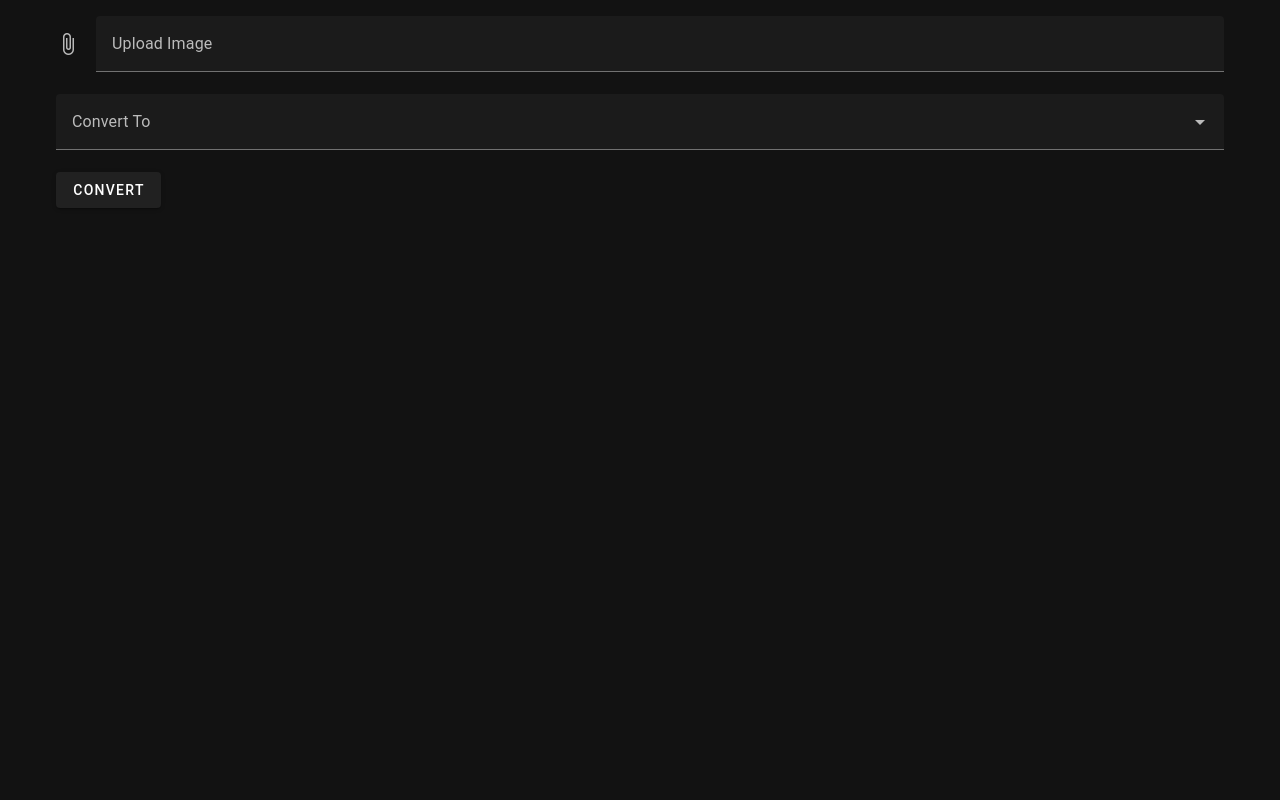
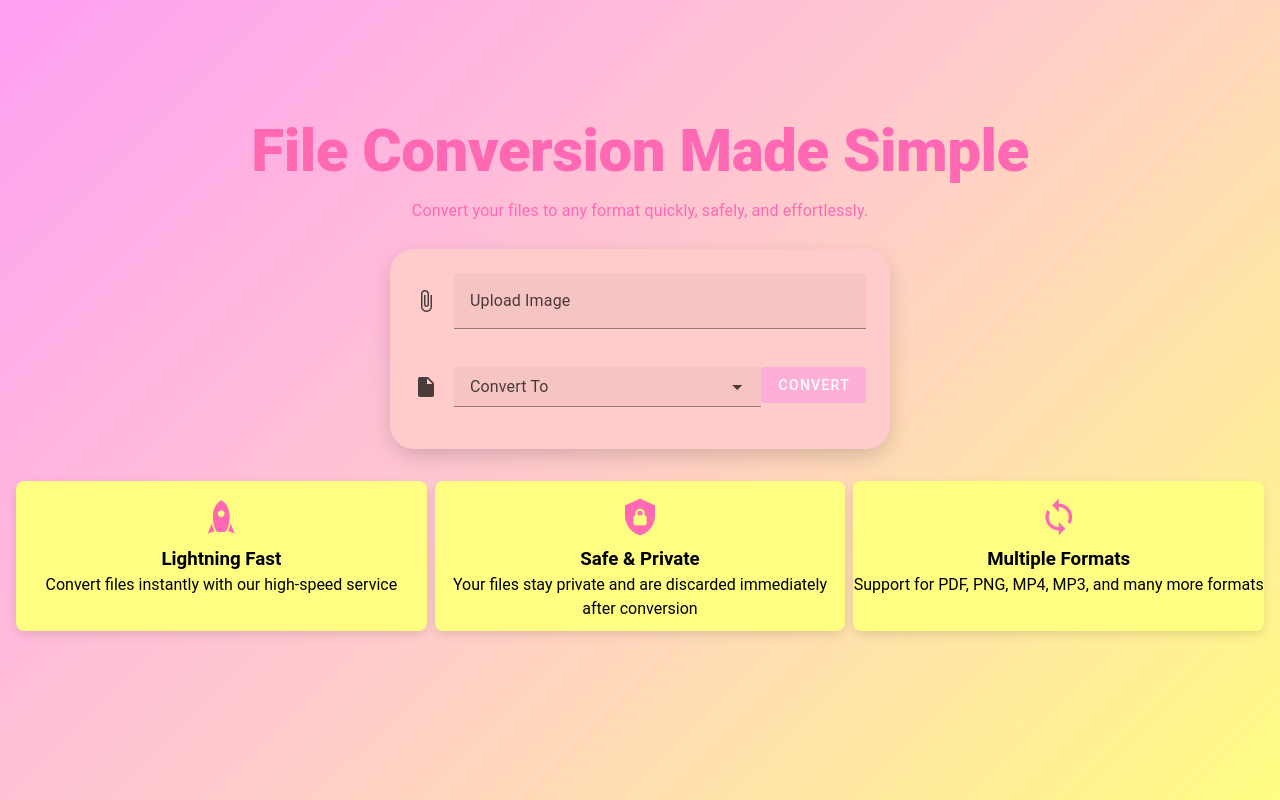
Before and after one commit to Sharmae09/Converter, a Nuxt app: page / in a window 1280 px wide. Built offline with nearby package versions, Linux system fonts and the light colour scheme.

Commit message:
Update v2
Better UI and implemented download function on the conver button

```diff
--- a/app.vue
+++ b/app.vue
@@ -1,7 +1,7 @@
 <template>
-  <NuxtLayout>
-    <v-app>
-      <NuxtPage />
-    </v-app>
-  </NuxtLayout>
+  <v-app>
+    <!-- <NuxtLayout> -->
+    <NuxtPage />
+    <!-- </NuxtLayout> -->
+  </v-app>
 </template>
--- a/nuxt.config.ts
+++ b/nuxt.config.ts
@@ -1,6 +1,8 @@
 // https://nuxt.com/docs/api/configuration/nuxt-config
 export default defineNuxtConfig({
   compatibilityDate: "2025-05-15",
+  devtools: { enabled: false },
+
   build: {
     transpile: ["vuetify"],
   },
--- a/pages/index.vue
+++ b/pages/index.vue
@@ -1,17 +1,111 @@
 <template>
-  <v-container>
-    <v-file-input v-model="file" label="Upload Image" accept="image/*" />
-    <v-select v-model="format" :items="formats" label="Convert To" />
-    <v-btn @click="convertFile">Convert</v-btn>
-    <v-btn v-if="convertedFile" :href="convertedFile" download="convertedImage"
-      >Download</v-btn
-    >
+  <v-container
+    fill-height
+    fluid
+    class="hero d-flex flex-column align-center justify-center"
+  >
+    <div class="hero-content text-center">
+      <h1 class="text-h2 font-weight-black mb-4">
+        File Conversion Made Simple
+      </h1>
+      <p class="text-subtitle-1 mb-6">
+        Convert your files to any format quickly, safely, and effortlessly.
+      </p>
+
+      <!-- Centered Card -->
+      <div class="d-flex align-center justify-center">
+        <v-card
+          color="#ffcccb"
+          width="500"
+          height="200"
+          class="pt-6 px-6 rounded-xl shadow-lg text-center"
+        >
+          <v-file-input
+            v-model="file"
+            label="Upload Image"
+            accept="image/*"
+            filled
+            color="#ff69b4"
+            prepend-icon="mdi-paperclip"
+            show-size
+            @change="onFileSelect"
+            class="mb-4"
+          ></v-file-input>
+          <div class="d-flex">
+            <v-select
+              prepend-icon="mdi-file"
+              v-model="format"
+              :items="formats"
+              label="Convert To"
+              density="compact"
+            />
+
+            <v-btn
+              :disabled="!selectedFile"
+              color="#ff69b4"
+              large
+              @click="convertFile"
+              class="text-center"
+            >
+              Convert
+            </v-btn>
+          </div>
+
+          <div v-if="selectedFile" class="mt-4">
+            <p>✅ File ready: {{ selectedFile?.name }}</p>
+          </div>
+        </v-card>
+      </div>
+    </div>
+
+    <!-- Features Section -->
+    <div class="features">
+      <v-row align="center" justify="center" dense>
+        <v-col v-for="feature in features" :key="feature.title" xs="12" sm="4">
+          <v-card
+            height="150"
+            color="#fffd82"
+            class="p-4 pt-4 rounded-lg shadow-md text-center"
+          >
+            <v-icon color="#ff69b4" size="40" class="mb-2">
+              {{ feature.icon }}
+            </v-icon>
+            <h3>{{ feature.title }}</h3>
+            <p>{{ feature.text }}</p>
+          </v-card>
+        </v-col>
+      </v-row>
+    </div>
     <canvas ref="canvas" style="display: none"></canvas>
   </v-container>
 </template>
 
 <script setup>
 import { ref } from "vue";
+
+const selectedFile = ref(null);
+
+function onFileSelect(file) {
+  selectedFile.value = file;
+}
+
+const features = [
+  {
+    icon: "mdi-rocket",
+    title: "Lightning Fast",
+    text: "Convert files instantly with our high-speed service",
+  },
+  {
+    icon: "mdi-shield-lock",
+    title: "Safe & Private",
+    text: "Your files stay private and are discarded immediately after conversion",
+  },
+  {
+    icon: "mdi-sync",
+    title: "Multiple Formats",
+    text: "Support for PDF, PNG, MP4, MP3, and many more formats",
+  },
+];
 
 const file = ref(null);
 const format = ref(null);
@@ -23,30 +117,76 @@ function convertFile() {
   if (!file.value || !format.value) return;
 
   const reader = new FileReader();
+
   reader.onload = () => {
     const img = new Image();
+
     img.onload = () => {
-      const ctx = canvas.value.getContext("2d");
+      let mimeType = `image/${format.value}`;
+
+      if (format.value === "jfif") mimeType = "image/jpeg";
+
+      // Prepare canvas dimensions
       canvas.value.width = img.width;
       canvas.value.height = img.height;
+
+      // Draw the image first
+      const ctx = canvas.value.getContext("2d");
       ctx.drawImage(img, 0, 0);
 
-      let mimeType = `image/${format.value}`;
-      if (format.value === "jfif") mimeType = "image/jpeg"; // JFIF is a JPEG subtype
+      // Convert canvas to blob
+      canvas.value.toBlob((blob) => {
+        if (blob) {
+          // Prepare a temporary link
+          const url = URL.createObjectURL(blob);
+          const a = document.createElement("a");
 
-      const dataURL = canvas.value.toDataURL(mimeType);
-      const byteString = atob(dataURL.split(",")[1]);
-      const mimeString = dataURL.split(",")[0].split(":")[1].split(";")[0];
-      const ab = new ArrayBuffer(byteString.length);
-      const ia = new Uint8Array(ab);
-      for (let i = 0; i < byteString.length; i++) {
-        ia[i] = byteString.charCodeAt(i);
-      }
-      const blob = new Blob([ab], { type: mimeString });
-      convertedFile.value = URL.createObjectURL(blob);
+          a.href = url;
+          a.download = `converted.${format.value}`;
+
+          document.body.appendChild(a);
+          a.click();
+
+          a.remove();
+          URL.revokeObjectURL(url);
+        }
+      }, mimeType);
     };
     img.src = reader.result;
   };
   reader.readAsDataURL(file.value);
 }
 </script>
+
+<style scoped>
+.hero {
+  background: linear-gradient(135deg, #ff9ff3, #ffcccb, #fffd82);
+  padding-bottom: 4rem;
+  min-height: 100vh;
+}
+
+.hero-content {
+  margin-bottom: 2rem;
+  color: #ff69b4;
+}
+
+.features {
+  color: #ff69b4;
+}
+
+.rounded-xl {
+  border-radius: 24px;
+}
+
+.shadow-lg {
+  box-shadow: 0 8px 24px -4px rgb(0 0 0 / 20%) !important;
+}
+
+.shadow-md {
+  box-shadow: 0 4px 12px -2px rgb(0 0 0 / 15%) !important;
+}
+
+.text-center {
+  text-align: center;
+}
+</style>
```
